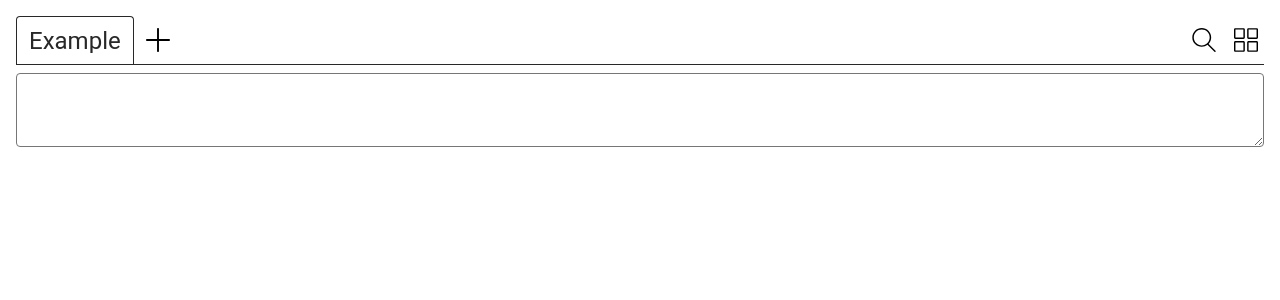
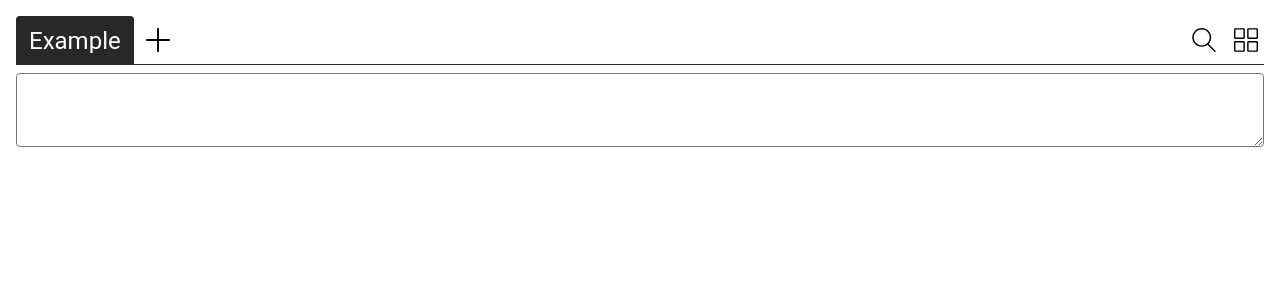
Before and after one commit to jdc-cunningham/local-notes, a React (Create React App) app in the folder app/: page / in a window 1280 px wide. Shown: the top 300 px of the page. Built offline with nearby package versions, Linux system fonts and the light colour scheme.

Commit message:
switchable tabs

```diff
--- a/app/src/App.js
+++ b/app/src/App.js
@@ -17,9 +17,7 @@ function App() {
   const [tabViewActive, setTabViewActive] = useState(true);
   const [bodyVerticalActive, setBodyVerticalActive] = useState(true);
   const [noteData, setNoteData] = useState([]);
-  const [noteTabs, setNoteTabs] = useState([]); // all
-  const [activeNoteTabs, setActiveNoteTabs] = useState([]);
-  const [activeNoteTab, setActiveNoteTab] = useState(0);
+  const [activeNoteTab, setActiveNoteTab] = useState('');
   const [showModal, setShowModal] = useState(false); // only 1 modal right now
 
   const refreshData = () => {
@@ -29,6 +27,7 @@ function App() {
 
   useEffect(() => {
     const noteData = getNotes();
+    setActiveNoteTab(noteData.length ? noteData[0].name : '');
     setNoteData(noteData);
   }, []);
 
@@ -36,7 +35,12 @@ function App() {
     <div className="App">
       {showModal && <AddNote setShowModal={setShowModal} addNote={addNote} refreshData={refreshData}/>}
       <div className="App__header">
-        {tabViewActive && <TabView setShowModal={setShowModal} noteData={noteData}/>}
+        {tabViewActive && <TabView
+          setShowModal={setShowModal}
+          noteData={noteData}
+          activeNoteTab={activeNoteTab}
+          setActiveNoteTab={setActiveNoteTab}
+        />}
         {!tabViewActive && <TabSearch/>}
         {bodyVerticalActive &&
           <button type="button" className="App__header-grid-view">
@@ -53,6 +57,7 @@ function App() {
           noteData={noteData}
           updateNote={updateNote}
           refreshData={refreshData}
+          activeNoteTab={activeNoteTab}
         />}
         {!bodyVerticalActive && <BodyGrid noteData={noteData}/>}
       </div>
--- a/app/src/components/body/body-vertical/BodyVertical.js
+++ b/app/src/components/body/body-vertical/BodyVertical.js
@@ -1,9 +1,9 @@
 import './BodyVertical.scss';
 import DeleteIcon from '../../../assets/icons/recycle-bin-line-icon.svg';
 
-const renderNoteBodies = (noteData, updateNote, refreshData) => (
+const renderNoteBodies = (noteData, updateNote, refreshData, activeNoteTab) => (
   noteData.map((note, index) => (
-    <div key={index} className="BodyVertical__note">
+    <div key={index} className={`BodyVertical__note ${note.name === activeNoteTab ? 'active' : ''}`}>
       <textarea value={note.body} onChange={(e) => updateNote(note.key, e.target.value, refreshData)}/>
       <button type="button" className="BodyVertical__note-delete" title="delete note">
         <img src={DeleteIcon} alt="delete note"/>
@@ -13,11 +13,11 @@ const renderNoteBodies = (noteData, updateNote, refreshData) => (
 )
 
 const BodyVertical = (props) => {
-  const { noteData, updateNote, refreshData } = props;
+  const { noteData, updateNote, refreshData, activeNoteTab } = props;
 
   return (
     <div className="BodyVertical">
-      {renderNoteBodies(noteData, updateNote, refreshData)}
+      {renderNoteBodies(noteData, updateNote, refreshData, activeNoteTab)}
     </div>
   );
 }
--- a/app/src/components/body/body-vertical/BodyVertical.scss
+++ b/app/src/components/body/body-vertical/BodyVertical.scss
@@ -8,6 +8,7 @@
 }
 
 .BodyVertical__note {
+  display: none;
   position: relative;
   width: 100%;
 
@@ -15,17 +16,21 @@
     margin-top: 0.25rem;
   }
 
+  &:hover {
+    .BodyVertical__note-delete {
+      display: flex;
+    }
+  }
+
+  &.active {
+    display: block;
+  }
+
   textarea {
     width: 100%;
     font-size: 1.5rem;
     padding: 0.5rem;
     border-radius: 4px;
-  }
-
-  &:hover {
-    .BodyVertical__note-delete {
-      display: flex;
-    }
   }
 }
 
--- a/app/src/components/header/tab-view/TabView.js
+++ b/app/src/components/header/tab-view/TabView.js
@@ -3,19 +3,25 @@ import SearchIcon from '../../../assets/icons/search-line-icon.svg';
 import PlusIcon from '../../../assets/icons/plus-line-icon.svg';
 import Tab from '../../header/tab/Tab';
 
-const renderNoteTabs = (noteData) => (
+const renderNoteTabs = (noteData, activeNoteTab, setActiveNoteTab) => (
   noteData.map((note, index) => (
-    <Tab key={index} name={note.name} noteKey={note.key}/>
+    <Tab
+      key={index}
+      name={note.name}
+      noteKey={note.key}
+      active={note.name === activeNoteTab}
+      setActiveNoteTab={setActiveNoteTab}
+    />
   ))
 )
 
 const TabView = (props) => {
-  const { setShowModal, noteData } = props;
+  const { setShowModal, noteData, activeNoteTab, setActiveNoteTab } = props;
 
   return (
     <div className="TabView">
       <div className="TabView__tabs">
-        {renderNoteTabs(noteData)}
+        {renderNoteTabs(noteData, activeNoteTab, setActiveNoteTab)}
         <button type="button" className="TabView__add" onClick={() => setShowModal(true)}>
           <img src={PlusIcon} alt="add note"/>
         </button>
--- a/app/src/components/header/tab/Tab.js
+++ b/app/src/components/header/tab/Tab.js
@@ -2,10 +2,10 @@ import './Tab.scss';
 import CloseIcon from '../../../assets/icons/close-line-icon.svg';
 
 const Tab = (props) => {
-  const { name } = props;
+  const { name, active, setActiveNoteTab } = props;
 
   return (
-    <div className="Tab">
+    <div className={`Tab ${active ? 'active' : ''}`} onClick={() => setActiveNoteTab(name)}>
       <div className="Tab__name">
         {name}
       </div>
--- a/app/src/components/header/tab/Tab.scss
+++ b/app/src/components/header/tab/Tab.scss
@@ -9,10 +9,19 @@
   border-top-left-radius: 4px;
   border-top-right-radius: 4px;
   height: 3rem;
+  cursor: pointer;
 
   &:hover {
     .Tab__close {
       display: flex;
+    }
+  }
+
+  &.active {
+    background-color: #282828;
+
+    .Tab__name {
+      color: white;
     }
   }
 }
```
